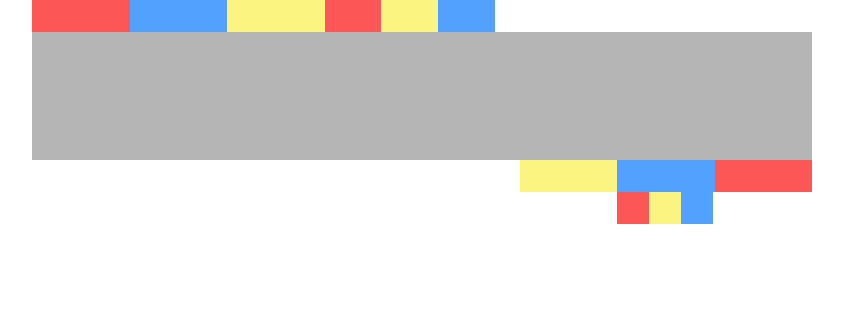
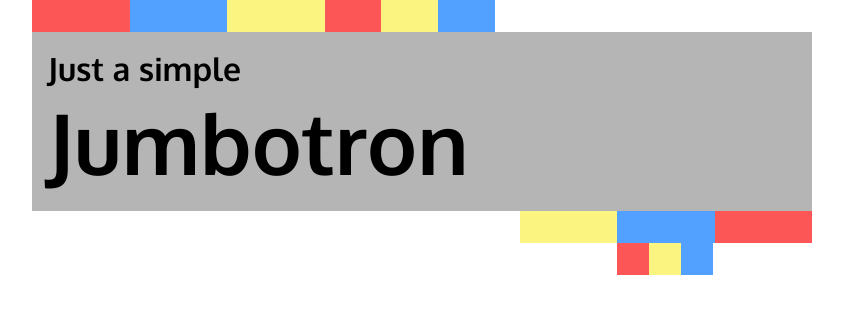
Before and after one commit to marco-silvestri/html-css-12bool, a plain HTML site: page index.html in a window 1280 px wide. Shown: the whole page, without its empty margins (218-1061 px from the left). Drawn offline with Linux system fonts and the light colour scheme.

Commit message:
Extra Nesting

```diff
--- a/assets/styles/main.css
+++ b/assets/styles/main.css
@@ -7,7 +7,6 @@
 }
 
 body {
-  font-size: 16px;
   font-family: 'Oxygen', sans-serif;
 }
 
@@ -28,3 +27,13 @@ body {
 [data-color="grey"]{
   background-color: #b5b5b5;
 }
+
+/*Typography*/
+
+h1 {
+  font-size: 84px;
+}
+
+h3{
+  font-size: 32px;
+}
--- a/index.html
+++ b/index.html
@@ -32,18 +32,8 @@
     </div>
     <div class="container">
       <div class="col-8 offset-2" data-color="grey">
-      </div>
-    </div>
-    <div class="container">
-      <div class="col-8 offset-2" data-color="grey">
-      </div>
-    </div>
-    <div class="container">
-      <div class="col-8 offset-2" data-color="grey">
-      </div>
-    </div>
-    <div class="container">
-      <div class="col-8 offset-2" data-color="grey">
+        <h3>Just a simple</h3>
+        <h1>Jumbotron</h1>
       </div>
     </div>
     <div class="container">
```
